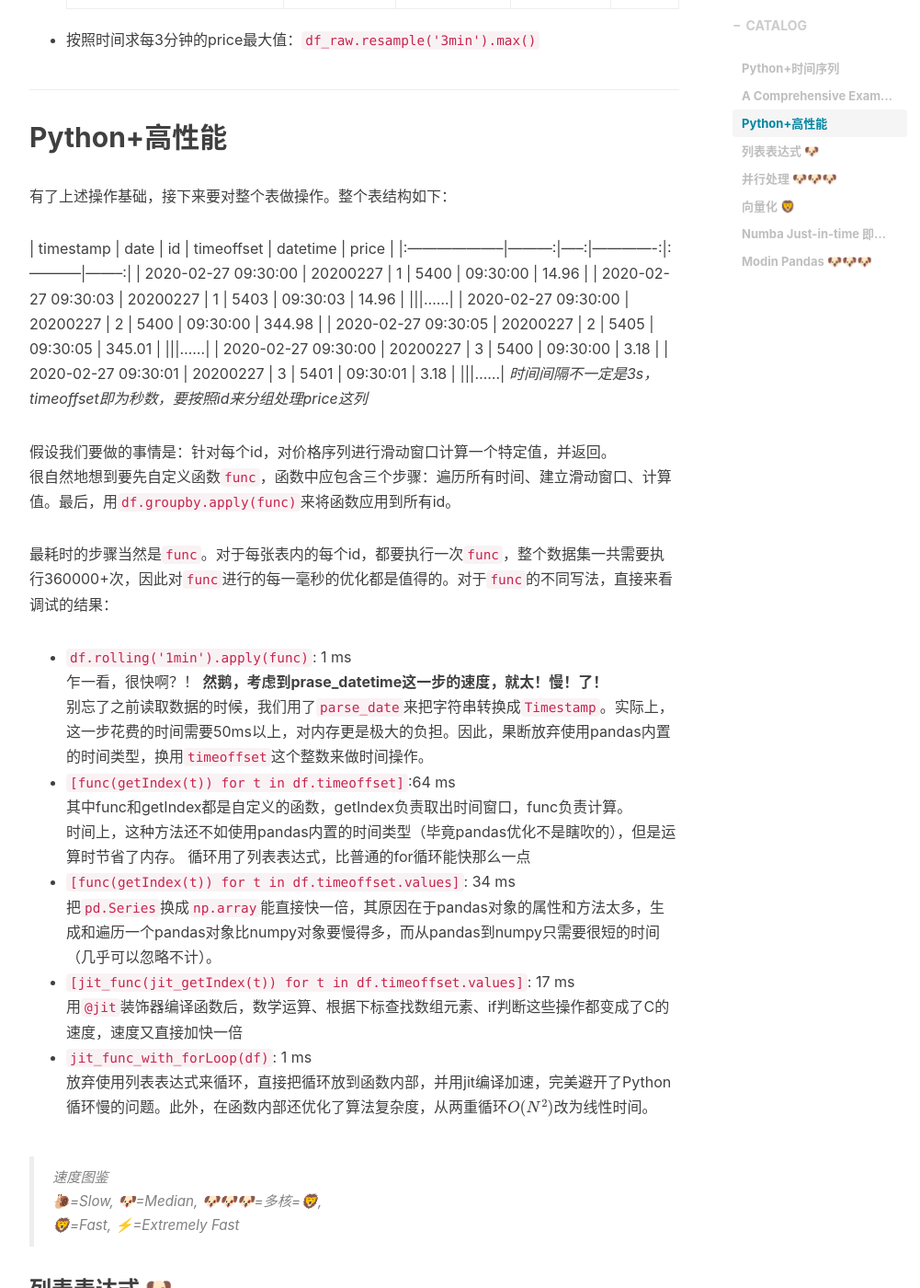
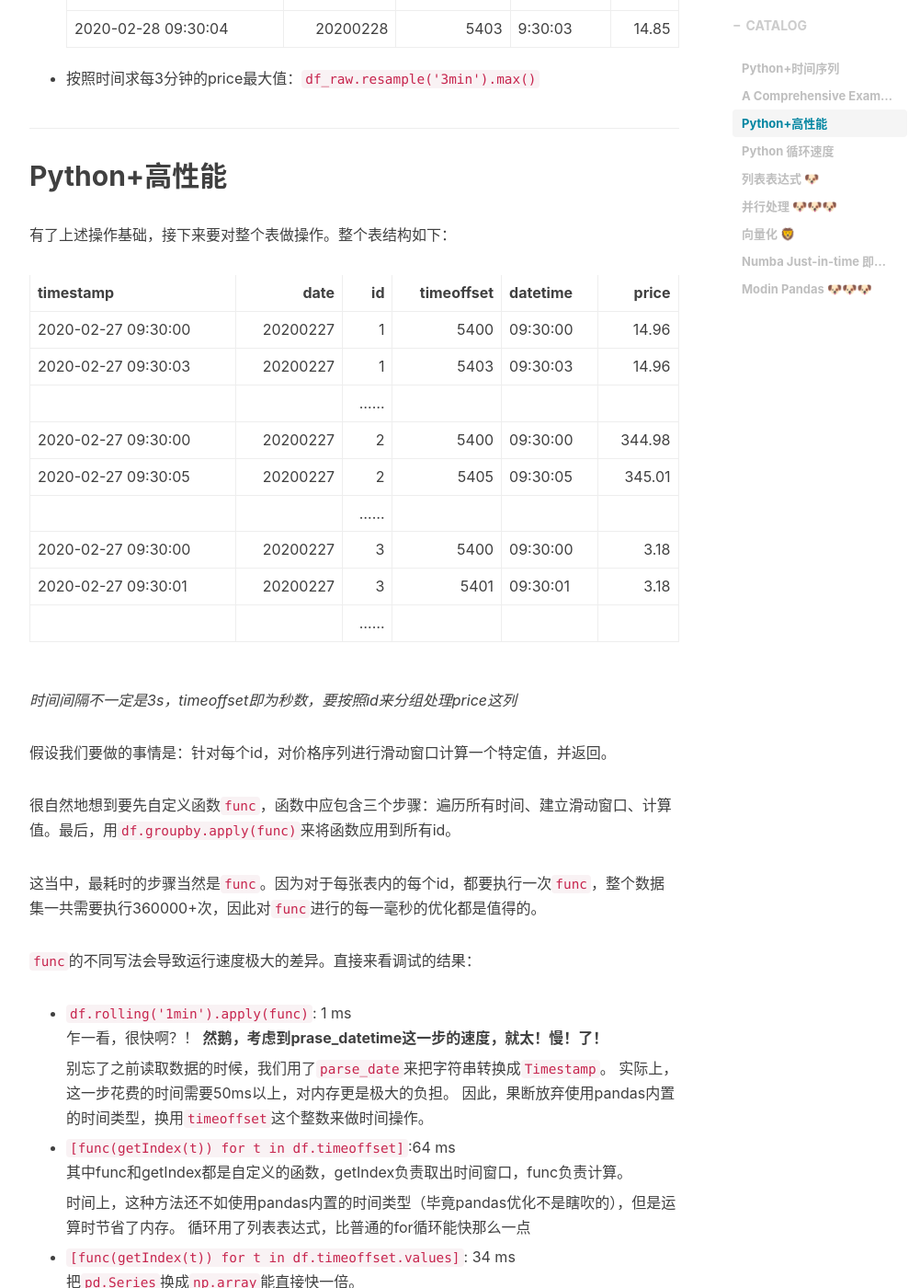
Before and after one commit to Michany/Michany.github.io, a Jekyll site: the page built from _posts/2020-04-06-Numba.md, in a window 1280 px wide and 1400 px high, scrolled down 2451 px. Shown: the whole window at 92% size, without its empty margins (233-1234 px from the left). Built offline with Jekyll 4.4.1, drawn with Linux system fonts in a browser that asks for light colours; nearby versions of some CDN libraries; formulas are drawn with MathJax 3; comment, search, counter and statistics services are not loaded; some of the changed text lies outside the part shown.

Commit message:
update numba

```diff
--- a/_posts/2020-04-06-Numba.md
+++ b/_posts/2020-04-06-Numba.md
@@ -25,10 +25,14 @@
 ## Python+时间序列
 Pandas内置了非常丰富、便捷的时间序列操作模块。一般会想到Pandas库中内置的datetime模块，其主要功能：
 
-- 字符串和Timestamp(时间戳)之间方便的转换。可以单个运算，更可以向量化操作整个pd.DataFrame。
-- 对Timestamp进行各种Offset(位移)运算。可以方便地加减时间、取月末、周末等任何想要的时间值
-- 用resample(重采样)重新设定时间频率。可以增加或减小频率，搭配"ffill/bfill"(向前/后填充)来处理缺失值。
-- 按时间轴进行切片、滚动窗口求值等操作。可以用rolling(freq)等接近自然语言的方式完成。
+- 字符串和Timestamp(时间戳)之间方便的转换
+  - 可以单个运算，更可以向量化操作整个pd.DataFrame。
+- 对Timestamp进行各种Offset(位移)运算
+  - 可以方便地加减时间、取月末、周末等任何想要的时间值
+- 用resample(重采样)重新设定时间频率
+  - 可以增加或减小频率，搭配"ffill/bfill"(向前/后填充)来处理缺失值。
+- 按时间轴进行切片、滚动窗口求值等操作
+  - 可以用rolling(freq)等接近自然语言的方式完成。
 
 ### A Comprehensive Example
 *以下是一个例子，强行用到上了上述时间序列的基本操作。*
@@ -80,35 +84,52 @@
 |:--------------------|---------:|-----:|-------------:|:-----------|--------:|
 | 2020-02-27 09:30:00 | 20200227 |    1 |         5400 | 09:30:00   |   14.96 |
 | 2020-02-27 09:30:03 | 20200227 |    1 |         5403 | 09:30:03   |   14.96 |
-|||......|
+|||......||||
 | 2020-02-27 09:30:00 | 20200227 |    2 |         5400 | 09:30:00   |   344.98 |
 | 2020-02-27 09:30:05 | 20200227 |    2 |         5405 | 09:30:05   |   345.01 |
-|||......|
+|||......||||
 | 2020-02-27 09:30:00 | 20200227 |    3 |         5400 | 09:30:00   |   3.18 |
 | 2020-02-27 09:30:01 | 20200227 |    3 |         5401 | 09:30:01   |   3.18 |
-|||......|
+|||......||||
+
 *时间间隔不一定是3s，timeoffset即为秒数，要按照id来分组处理price这列*
 
 假设我们要做的事情是：针对每个id，对价格序列进行滑动窗口计算一个特定值，并返回。
+
 很自然地想到要先自定义函数`func`，函数中应包含三个步骤：遍历所有时间、建立滑动窗口、计算值。最后，用`df.groupby.apply(func)`来将函数应用到所有id。
 
-最耗时的步骤当然是`func`。对于每张表内的每个id，都要执行一次`func`，整个数据集一共需要执行360000+次，因此对`func`进行的每一毫秒的优化都是值得的。对于`func`的不同写法，直接来看调试的结果：
+这当中，最耗时的步骤当然是`func`。因为对于每张表内的每个id，都要执行一次`func`，整个数据集一共需要执行360000+次，因此对`func`进行的每一毫秒的优化都是值得的。
+
+`func`的不同写法会导致运行速度极大的差异。直接来看调试的结果：
 
 - `df.rolling('1min').apply(func)`: 1 ms
   乍一看，很快啊？！
   **然鹅，考虑到prase_datetime这一步的速度，就太！慢！了！**
-  别忘了之前读取数据的时候，我们用了`parse_date`来把字符串转换成`Timestamp`。实际上，这一步花费的时间需要50ms以上，对内存更是极大的负担。因此，果断放弃使用pandas内置的时间类型，换用`timeoffset`这个整数来做时间操作。
+
+  别忘了之前读取数据的时候，我们用了`parse_date`来把字符串转换成`Timestamp`。
+  实际上，这一步花费的时间需要50ms以上，对内存更是极大的负担。
+  因此，果断放弃使用pandas内置的时间类型，换用`timeoffset`这个整数来做时间操作。
+
 - `[func(getIndex(t)) for t in df.timeoffset]`:64 ms
   其中func和getIndex都是自定义的函数，getIndex负责取出时间窗口，func负责计算。
+
   时间上，这种方法还不如使用pandas内置的时间类型（毕竟pandas优化不是瞎吹的），但是运算时节省了内存。
   循环用了列表表达式，比普通的for循环能快那么一点
+
 - `[func(getIndex(t)) for t in df.timeoffset.values]`: 34 ms
-  把`pd.Series`换成`np.array`能直接快一倍，其原因在于pandas对象的属性和方法太多，生成和遍历一个pandas对象比numpy对象要慢得多，而从pandas到numpy只需要很短的时间（几乎可以忽略不计）。
+  把`pd.Series`换成`np.array`能直接快一倍。
+
+  其原因在于pandas对象的属性和方法太多，生成和遍历一个pandas对象比numpy对象要慢得多，而从pandas到numpy只需要很短的时间（几乎可以忽略不计）。
+
 - `[jit_func(jit_getIndex(t)) for t in df.timeoffset.values]`: 17 ms
   用`@jit`装饰器编译函数后，数学运算、根据下标查找数组元素、if判断这些操作都变成了C的速度，速度又直接加快一倍
+
 - `jit_func_with_forLoop(df)`: 1 ms
-  放弃使用列表表达式来循环，直接把循环放到函数内部，并用jit编译加速，完美避开了Python循环慢的问题。此外，在函数内部还优化了算法复杂度，从两重循环$O(N^2)$改为线性时间。
+  放弃使用列表表达式来循环，直接把循环放到函数内部，并用jit编译加速，完美避开了Python循环慢的问题。
 
+  此外，还可以在函数内部还优化上下功夫（例如优化算法复杂度，从两重循环$O(N^2)$改为线性时间）。
+
+## Python 循环速度
 
 > 速度图鉴
 > 🐌=Slow, 🐶=Median, 🐶🐶🐶=多核=🦁,
```
